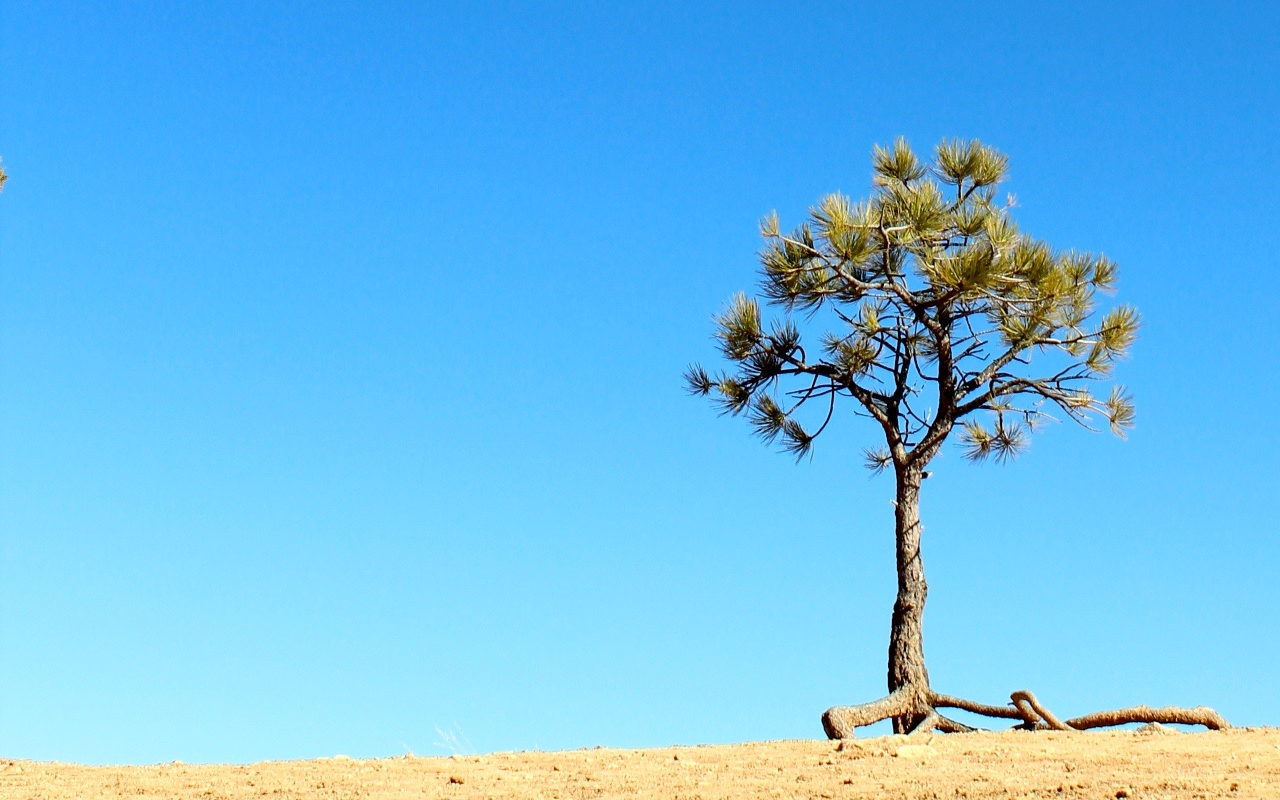
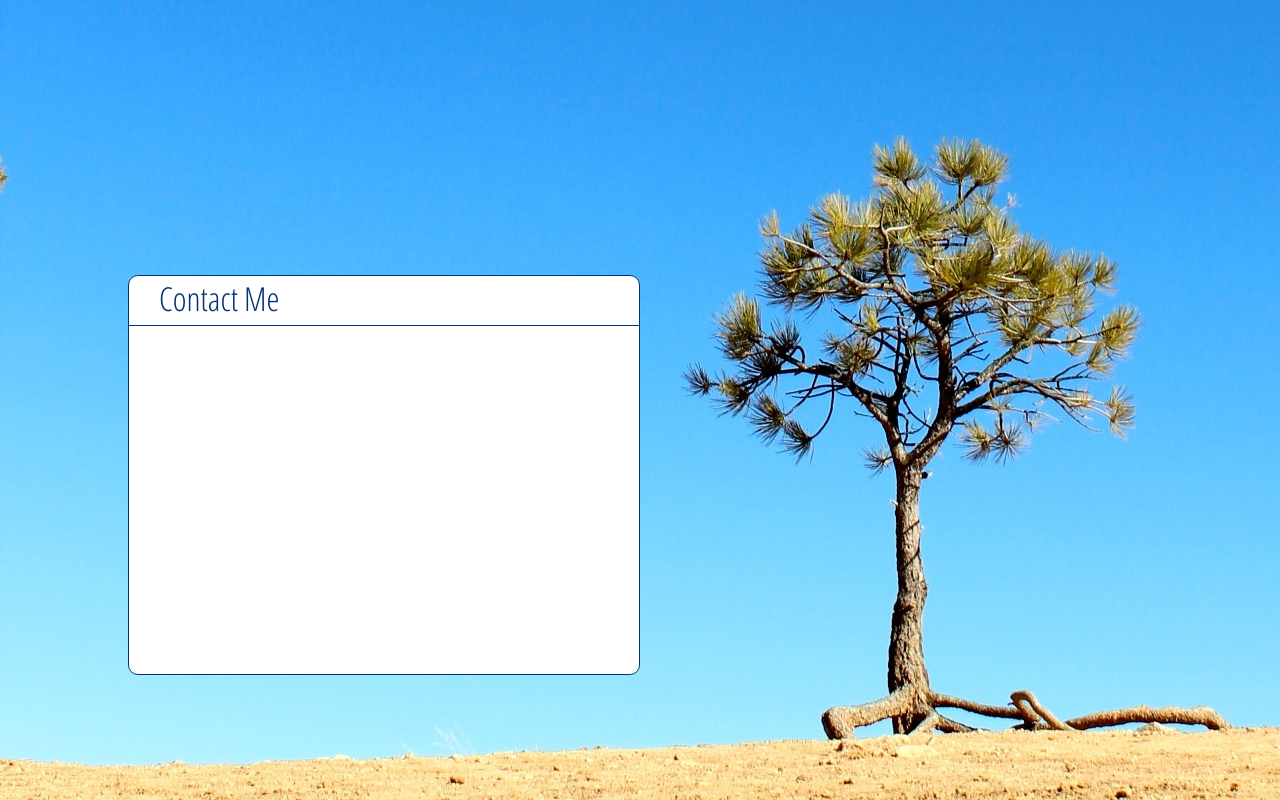
Before and after one commit to MeadeSlocomb/MSPortfolio, a website: page app/index.html in a window 1280 px wide. Shown: the part 1725-2525 px from the top of the page. Drawn offline with Linux system fonts and the light colour scheme.

Commit message:
Added frame of contact me section

```diff
--- a/app/index.html
+++ b/app/index.html
@@ -67,7 +67,11 @@
           </div>
         </div>
 
-        <div id="contact"></div>
+        <div id="contact">
+          <div class="sectHead">
+            <span>Contact Me</span>
+          </div>
+        </div>
 
       </div>
 
--- a/app/sass/main.scss
+++ b/app/sass/main.scss
@@ -252,3 +252,18 @@ nav a:hover {
   top: 1100px;
   left: 10%;
 }
+
+//==============
+//Contact
+//===============
+
+#contact {
+  width: 40%;
+  height: 400px;
+  border: 1px solid RGBA(0, 51, 116, 1);
+  background-color: RGBA(255, 255, 255, 1);
+  border-radius: 10px;
+  position: absolute;
+  top: 2000px;
+  left: 10%;
+}
```
Also changed, not shown: app/css/main.css.
